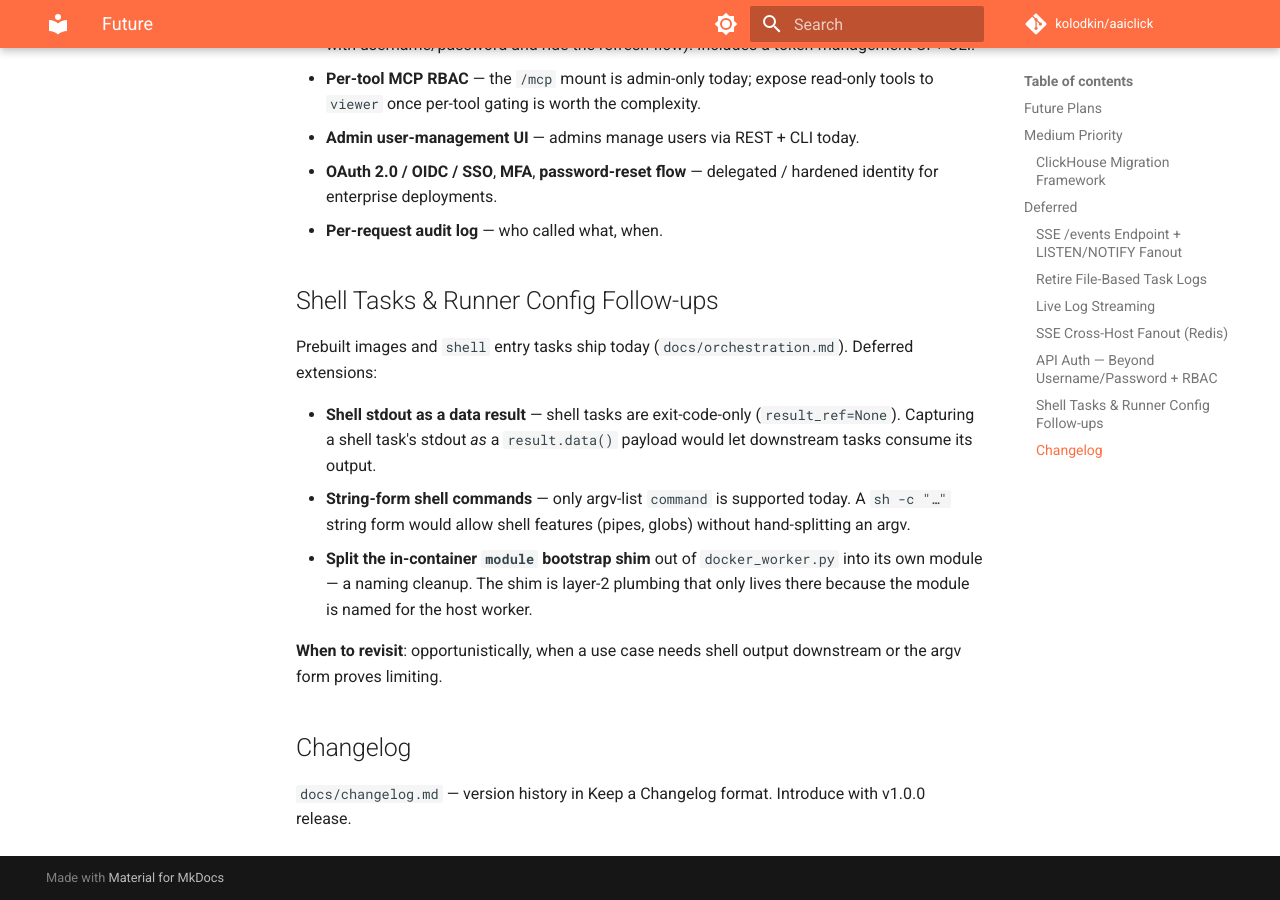
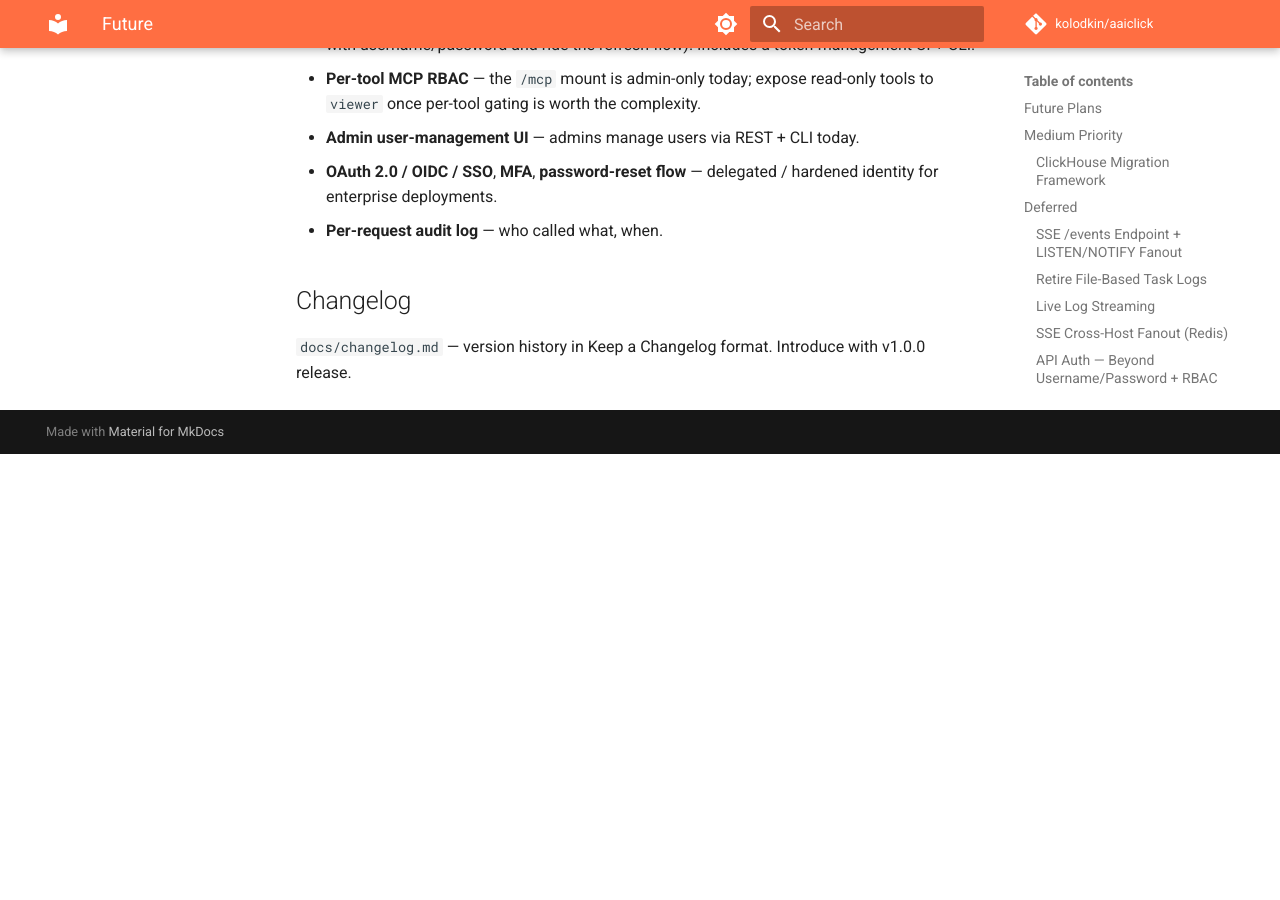
Before and after one commit to kolodkin/aaiclick, an MkDocs documentation site: the page built from docs/future.md, in a window 1280 px wide and 900 px high, scrolled down 3383 px. Built offline with MkDocs 1.6.1 and Material for MkDocs 9.7.7, drawn with Linux system fonts in a browser that asks for light colours; comment, search, counter and statistics services are not loaded; after the commit the page ends 3837 px from its top, so only the background shows below that.

Commit message:
docs: remove shell/runner follow-ups section from future.md
Per PR review.

Co-Authored-By: Claude Opus 4.8 <noreply@anthropic.com>
Claude-Session: https://claude.ai/code/session_01EUAxC1gtuq11Y8pkbeEYv8

```diff
--- a/docs/future.md
+++ b/docs/future.md
@@ -121,24 +121,6 @@ needed:
   hardened identity for enterprise deployments.
 - **Per-request audit log** — who called what, when.
 
-## Shell Tasks & Runner Config Follow-ups
-
-Prebuilt images and `shell` entry tasks ship today (`docs/orchestration.md`).
-Deferred extensions:
-
-- **Shell stdout as a data result** — shell tasks are exit-code-only
-  (`result_ref=None`). Capturing a shell task's stdout *as* a `result.data()`
-  payload would let downstream tasks consume its output.
-- **String-form shell commands** — only argv-list `command` is supported today.
-  A `sh -c "…"` string form would allow shell features (pipes, globs) without
-  hand-splitting an argv.
-- **Split the in-container `module` bootstrap shim** out of `docker_worker.py`
-  into its own module — a naming cleanup. The shim is layer-2 plumbing that
-  only lives there because the module is named for the host worker.
-
-**When to revisit**: opportunistically, when a use case needs shell output
-downstream or the argv form proves limiting.
-
 ## Changelog
 
 `docs/changelog.md` — version history in Keep a Changelog format. Introduce with v1.0.0 release.
```
